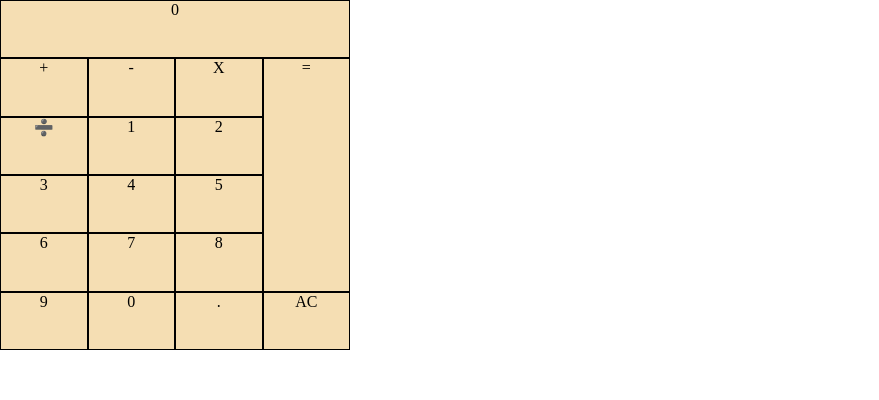
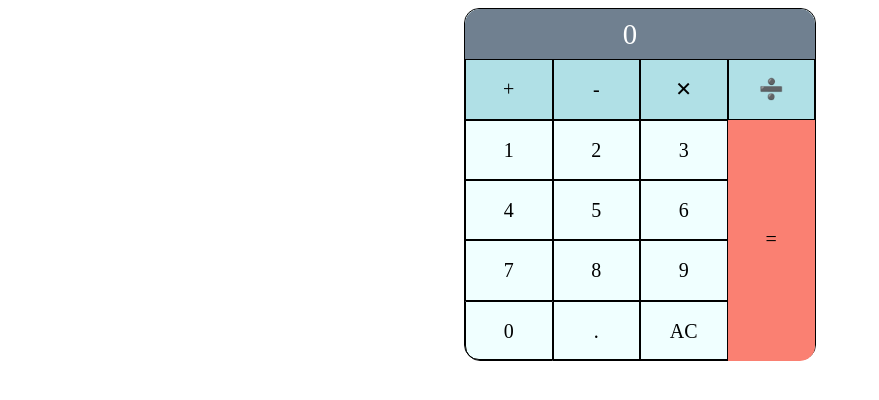
Before and after one commit to Micheleg27/Esercizi, a plain HTML site: page CSS/03 Grid calc/start/calc.html in a window 1280 px wide. Shown: the whole page, without its empty margins (0-879 px from the left). Drawn offline with Linux system fonts and the light colour scheme.

Commit message:
finito ese2

```diff
--- a/CSS/03 Grid calc/start/calc.css
+++ b/CSS/03 Grid calc/start/calc.css
@@ -1,30 +1,72 @@
 * {
-    margin: 0;
-    padding: 0;
+    font-size: 20px;
+    font-weight: 400;
 }
 
 #grid-container {
     height: 350px;
     width: 350px;
+    margin: auto;
+    border: 0.5px solid black;
+    border-radius: 15px;
     display: grid;
     grid-template-columns: repeat(4, 1fr);
     grid-template-rows: repeat(6, 1fr);
     text-align: center;
-    background-color: wheat;
+    justify-content: center;
+    background-color:azure;
     color: black;
 }
 
 .screen {
     grid-column-start: 1;
     grid-column-end: 5;
+    border-radius: 15px 15px 0px 0px;
+    text-align: right;
+    justify-content: center;
+    justify-items: center;
+    font-size: 1.2em;
+    background-color: slategray;
+    color: white;
+}
+
+.screen0 {
+    position: relative;
+    right: 10px;
+    font-size: 1.2em;
+    line-height: 50.39px;
 }
 
 .result {
     grid-column: 4;
-    grid-row-start: 2;
-    grid-row-end: 6;
+    grid-row-start: 3;
+    grid-row-end: 7;
+    text-align: center;
+    line-height: 239.69px;
 }
 
-#calc {
-    border: 0.5px solid black;
+#operation {
+    background-color: powderblue;
+    line-height: 58.33px;
 }
+
+
+#result {
+    background-color:salmon;
+}
+
+#calc0 {
+        border: 0.8px solid black;
+        border-radius: 0px 0px 0px 15px;
+        line-height: 58.33px;
+}
+
+#result {
+    border: 0.8px;
+    border-radius: 0px 0px 15px 0px;
+}
+
+#calc, #operation {
+    border: 0.8px solid black;
+    line-height: 58.33px;
+}
--- a/CSS/03 Grid calc/start/calc.html
+++ b/CSS/03 Grid calc/start/calc.html
@@ -9,24 +9,24 @@
 </head>
 <body>
 <div id="grid-container">
-    <div id="calc" class="screen">0</div>
-    <div id="calc" class="operation">+</div>
-    <div id="calc" class="operation">-</div>
-    <div id="calc" class="operation">X</div>
-    <div id="calc" class="operation">➗</div>
-    <div id="calc" class="result">=</div>
-    <div id="calc">1</div>
-    <div id="calc">2</div>
-    <div id="calc">3</div>
-    <div id="calc">4</div>
-    <div id="calc">5</div>
-    <div id="calc">6</div>
-    <div id="calc">7</div>
-    <div id="calc">8</div>
-    <div id="calc">9</div>
-    <div id="calc">0</div>
-    <div id="calc">.</div>
-    <div id="calc">AC</div>
+    <div id="screen" class="screen"><div class="screen0">0</div></div>
+    <div id="operation" class="operation">+</div>
+    <div id="operation" class="operation">-</div>
+    <div id="operation" class="operation">✕</div>
+    <div id="operation" class="operation">➗</div>
+    <div id="result" class="result">=</div>
+    <div id="calc" class="number">1</div>
+    <div id="calc" class="number">2</div>
+    <div id="calc" class="number">3</div>
+    <div id="calc" class="number">4</div>
+    <div id="calc" class="number">5</div>
+    <div id="calc" class="number">6</div>
+    <div id="calc" class="number">7</div>
+    <div id="calc" class="number">8</div>
+    <div id="calc" class="number">9</div>
+    <div id="calc0" class="calc0">0</div>
+    <div id="calc" class="point">.</div>
+    <div id="calc" class="AC">AC</div>
 </div>
 </body>
 </html>
```
